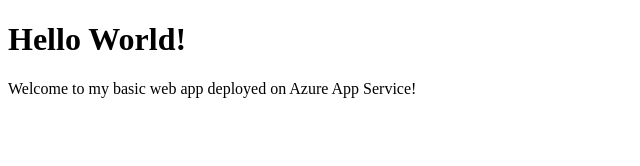
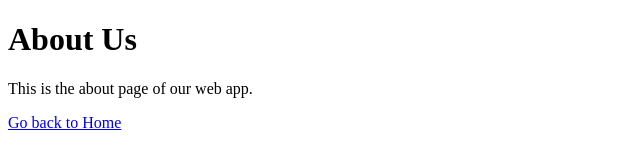
Before and after one commit to Navidad90/my-simple-webapp, a plain HTML site: page Index.html in a window 1280 px wide. Shown: the whole page, without its empty margins (0-640 px from the left). Drawn offline with Linux system fonts and the light colour scheme.

Commit message:
Update Index.html

```diff
--- a/Index.html
+++ b/Index.html
@@ -3,11 +3,11 @@
 <head>
     <meta charset="UTF-8">
     <meta name="viewport" content="width=device-width, initial-scale=1.0">
-    <meta http-equiv="X-UA-Compatible" content="ie=edge">
-    <title>My Simple Web App</title>
+    <title>About Us</title>
 </head>
 <body>
-    <h1>Hello World!</h1>
-    <p>Welcome to my basic web app deployed on Azure App Service!</p>
+    <h1>About Us</h1>
+    <p>This is the about page of our web app.</p>
+    <a href="index.html">Go back to Home</a>
 </body>
 </html>
```
